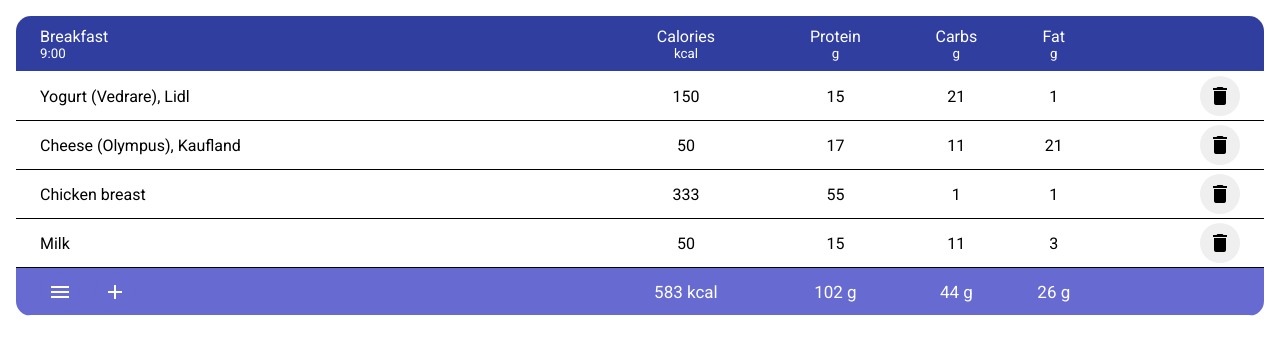
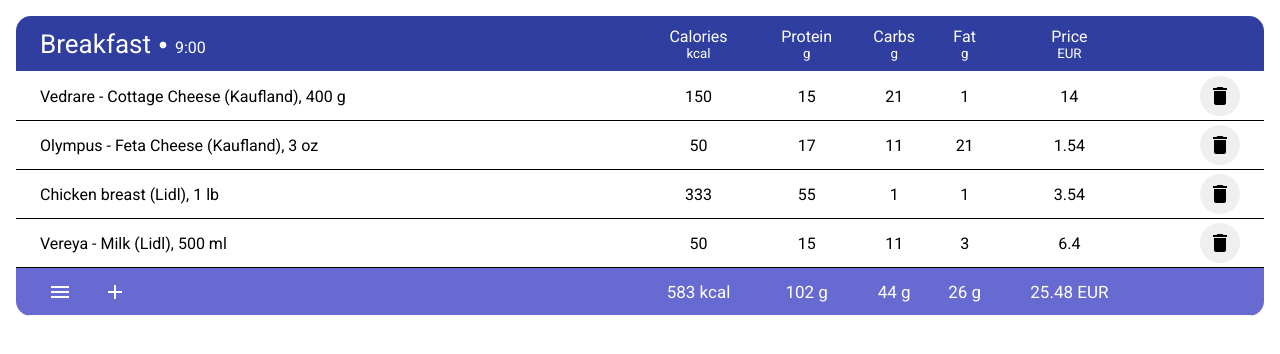
Before and after one commit to vanshianec/nutrition-assistant-fe, an Angular app: page / in a window 1280 px wide. Shown: the top 354 px of the page. Built offline with nearby package versions, Linux system fonts and the light colour scheme.

Commit message:
[NA-4] Finish meal component food table

```diff
--- a/src/app/core/meal/content/food-table/food-table.component.html
+++ b/src/app/core/meal/content/food-table/food-table.component.html
@@ -4,9 +4,10 @@
 
   <ng-container matColumnDef="{{column.name}}" *ngFor="let column of columnData; let first = first; let last = last">
     <ng-container *ngIf="first">
-      <th mat-header-cell class="header-cell-content" *matHeaderCellDef>
-        <span>Breakfast</span>
-        <small>9:00</small>
+      <th mat-header-cell class="first-header-description" *matHeaderCellDef>
+        <span class="description-title">{{descriptionTitle}}</span>
+        <mat-icon [inline] = "true">noise_control_off</mat-icon>
+        <span class="description-subtitle">{{descriptionSubtitle}}</span>
       </th>
       <td mat-cell *matCellDef="let element">{{element[column.name]}}</td>
       <td mat-footer-cell *matFooterCellDef>
@@ -20,11 +21,9 @@
     </ng-container>
 
     <ng-container *ngIf="!first && !last">
-      <th mat-header-cell *matHeaderCellDef>
-        <div class="header-cell-content">
-          <span>{{column.name | titlecase}}</span>
-          <small>{{column?.displayUnit}}</small>
-        </div>
+      <th mat-header-cell *matHeaderCellDef class="header-cell-content">
+        <span>{{column.name | titlecase}}</span>
+        <small>{{column?.displayUnit}}</small>
       </th>
       <td mat-cell *matCellDef="let element">{{element[column.name]}}</td>
       <td mat-footer-cell *matFooterCellDef>{{getTotalAmount(column.name) | number}} {{column?.displayUnit}}</td>
--- a/src/app/core/meal/content/food-table/food-table.component.scss
+++ b/src/app/core/meal/content/food-table/food-table.component.scss
@@ -2,7 +2,7 @@
 
 .mat-table {
   border-radius: 15px;
-  overflow:hidden !important;
+  overflow: hidden !important;
 }
 
 table {
@@ -26,11 +26,24 @@
   display: block;
 }
 
+.first-header-description {
+  font-weight: normal;
+
+  mat-icon {
+    padding-left: 4px;
+    padding-right: 4px;
+  }
+
+  .description-title {
+    font-size: 26px;
+  }
+}
+
 .mat-header-row {
   background-color: $primary;
 }
 
-td .mat-icon-button.icon-overlay{
+td .mat-icon-button.icon-overlay {
   margin-right: 15px;
 }
 
--- a/src/app/core/meal/content/food-table/food-table.component.ts
+++ b/src/app/core/meal/content/food-table/food-table.component.ts
@@ -1,4 +1,4 @@
-import {Component, OnInit} from '@angular/core';
+import {Component, Input, OnInit} from '@angular/core';
 import {animate, state, style, transition, trigger} from '@angular/animations';
 import {Food} from "../../../../shared/models/food";
 import {ColumnData} from "./column-data";
@@ -19,12 +19,15 @@
   ],
 })
 export class FoodTableComponent implements OnInit {
+  @Input() descriptionTitle: string = 'Breakfast';
+  @Input() descriptionSubtitle: string = '9:00';
+
   dataSource = ELEMENT_DATA;
   expandedElement: Food | undefined;
 
   columnData: ColumnData[] = [{name: 'description'}, {name: 'calories', displayUnit: 'kcal'},
     {name: 'protein', displayUnit: 'g'}, {name: 'carbs', displayUnit: 'g'}, {name: 'fat', displayUnit: 'g'},
-    {name: 'price', displayUnit: 'EUR'}];
+    {name: 'price', displayUnit: 'EUR'}, {name: 'deleteRow'}];
 
   columnToDisplay: string[] | undefined;
 
@@ -41,7 +44,7 @@
 
 const ELEMENT_DATA: Food[] = [
   {
-    description: 'Yogurt (Vedrare), Lidl',
+    description: 'Vedrare - Cottage Cheese (Kaufland), 400 g',
     unit: 350,
     displayUnit: 'g',
     protein: 15,
@@ -53,7 +56,7 @@
     innerText: `Some description for yogurt`,
   },
   {
-    description: 'Cheese (Olympus), Kaufland',
+    description: 'Olympus - Feta Cheese (Kaufland), 3 oz',
     unit: 3,
     displayUnit: 'oz',
     protein: 17,
@@ -65,7 +68,7 @@
     innerText: `Some description for cheese`,
   },
   {
-    description: 'Chicken breast',
+    description: 'Chicken breast (Lidl), 1 lb',
     unit: 1,
     displayUnit: 'lb',
     protein: 55,
@@ -77,7 +80,7 @@
     innerText: `Some description for chicken breast`,
   },
   {
-    description: 'Milk',
+    description: 'Vereya - Milk (Lidl), 500 ml',
     unit: 500,
     displayUnit: 'ml',
     protein: 15,
```
